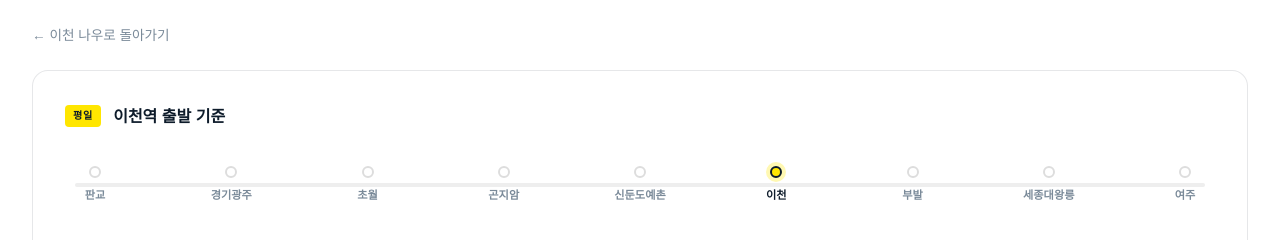
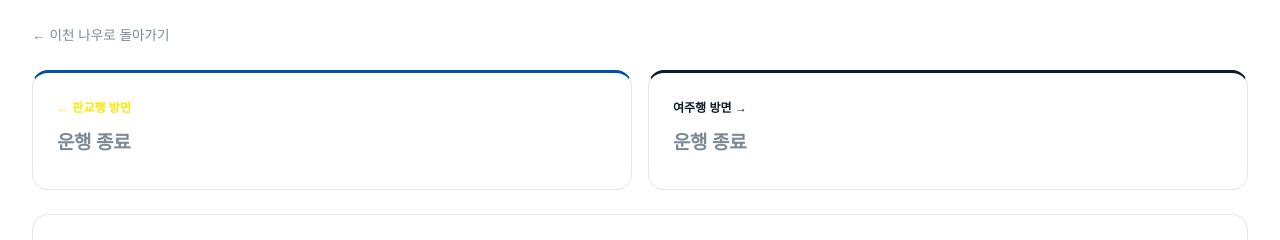
Before and after one commit to sjlee1977/icheonsi, a Next.js app: page /now/subway in a window 1280 px wide. Shown: the part 308-548 px from the top of the page. Built offline with nearby package versions, Linux system fonts and the light colour scheme; no server answers.

Commit message:
feat: show both Pangyo and Yeoju next trains in subway page

```diff
--- a/src/app/(main)/now/subway/page.tsx
+++ b/src/app/(main)/now/subway/page.tsx
@@ -42,12 +42,8 @@ export default function SubwayPage() {
     return () => clearInterval(iv)
   }, [fetchSubway])
 
-  const nextTrain = (() => {
-    if (!subwayData) return null
-    const all = [...subwayData.toPangyo, ...subwayData.toYeoju]
-      .sort((a, b) => a.minutesLeft - b.minutesLeft)
-    return all[0] ?? null
-  })()
+  const nextPangyoTrain = subwayData?.toPangyo?.length ? subwayData.toPangyo[0] : null
+  const nextYeojuTrain = subwayData?.toYeoju?.length ? subwayData.toYeoju[0] : null
 
   return (
     <div className="page-container">
@@ -62,13 +58,34 @@ export default function SubwayPage() {
       </div>
 
       {/* 다음 열차 요약 */}
-      {!loading && nextTrain && (
-        <section className="now-card subway-card" style={{ marginBottom: '1.5rem', padding: '1.5rem' }}>
-          <div className="card-label">🚃 다음 열차</div>
-          <div className="card-value" style={{ fontSize: '2.5rem' }}>{minutesLabel(nextTrain.minutesLeft)}</div>
-          <div className="card-sub">{nextTrain.destination} 방면 · {nextTrain.departureTime} 출발</div>
-          {nextTrain.isLastTrain && <div style={{ fontSize: '0.75rem', color: 'var(--accent)', marginTop: '4px' }}>막차</div>}
-        </section>
+      {!loading && (
+        <div style={{ display: 'grid', gridTemplateColumns: '1fr 1fr', gap: '1rem', marginBottom: '1.5rem' }}>
+          <section className="now-card subway-card" style={{ padding: '1.5rem' }}>
+            <div className="card-label" style={{ color: 'var(--primary)' }}>← 판교행 방면</div>
+            {nextPangyoTrain ? (
+              <>
+                <div className="card-value" style={{ fontSize: '2rem' }}>{minutesLabel(nextPangyoTrain.minutesLeft)}</div>
+                <div className="card-sub">{nextPangyoTrain.departureTime} 출발</div>
+                {nextPangyoTrain.isLastTrain && <div style={{ fontSize: '0.75rem', color: 'var(--accent)', marginTop: '4px' }}>막차</div>}
+              </>
+            ) : (
+             <div className="card-value" style={{ fontSize: '1.2rem', color: 'var(--muted)' }}>운행 종료</div>
+            )}
+          </section>
+
+          <section className="now-card subway-card" style={{ padding: '1.5rem', borderTopColor: 'var(--accent)' }}>
+            <div className="card-label" style={{ color: 'var(--accent)' }}>여주행 방면 →</div>
+            {nextYeojuTrain ? (
+              <>
+                <div className="card-value" style={{ fontSize: '2rem' }}>{minutesLabel(nextYeojuTrain.minutesLeft)}</div>
+                <div className="card-sub">{nextYeojuTrain.departureTime} 출발</div>
+                {nextYeojuTrain.isLastTrain && <div style={{ fontSize: '0.75rem', color: 'var(--accent)', marginTop: '4px' }}>막차</div>}
+              </>
+            ) : (
+             <div className="card-value" style={{ fontSize: '1.2rem', color: 'var(--muted)' }}>운행 종료</div>
+            )}
+          </section>
+        </div>
       )}
 
       {/* 노선 시각화 */}
```
